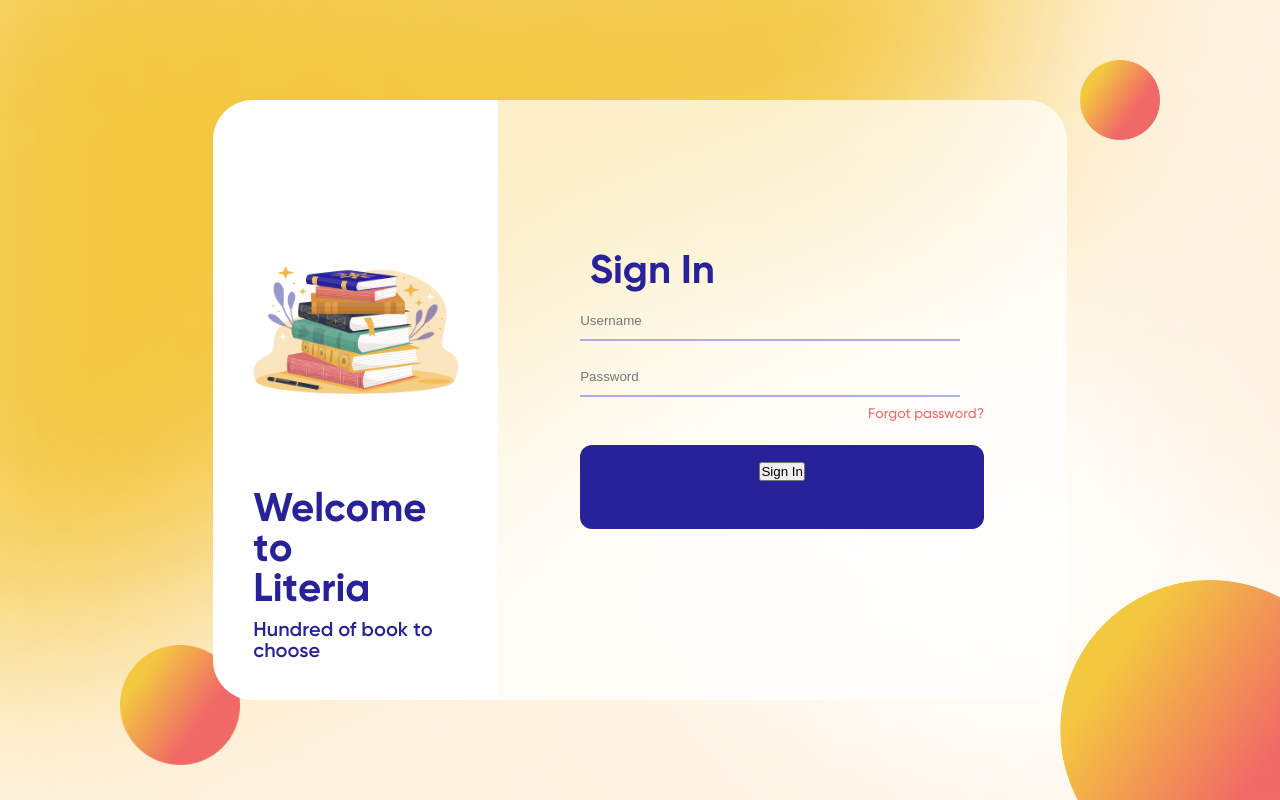
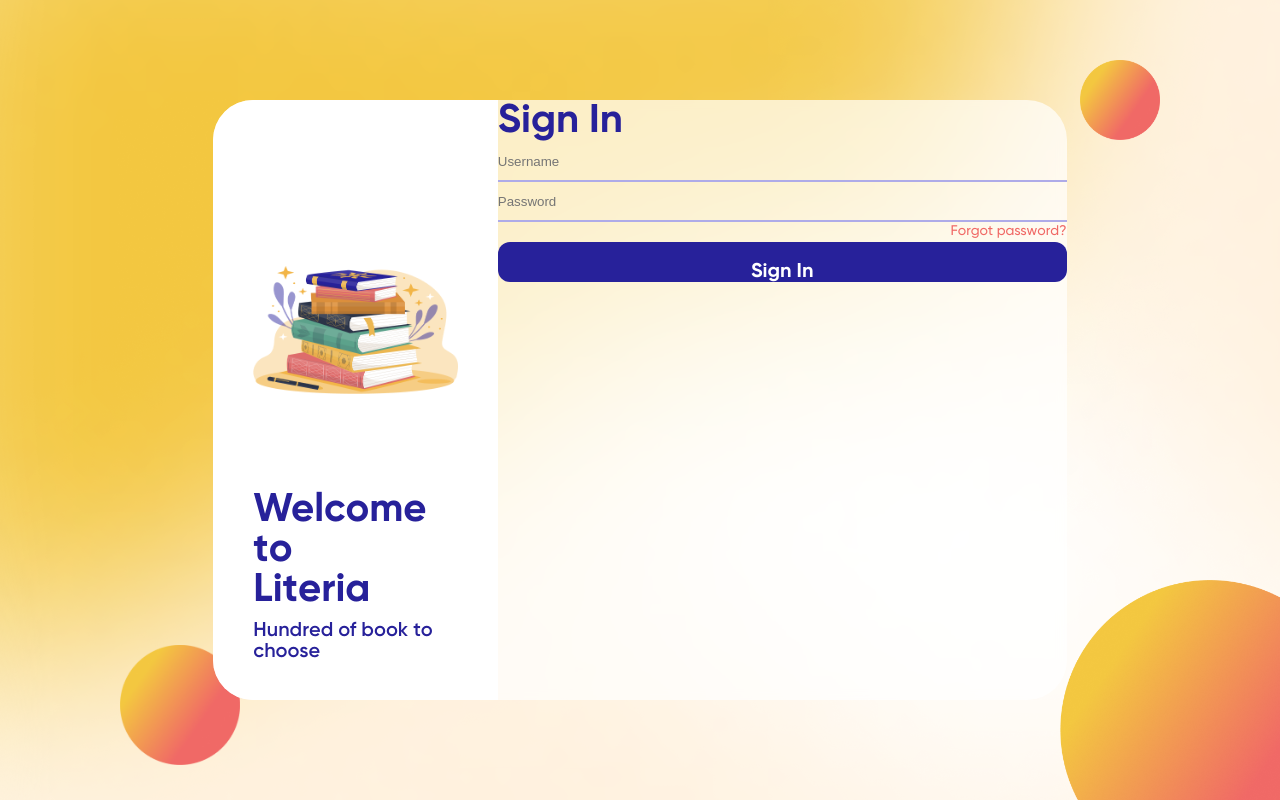
Before and after one commit to lob23/VirtualLibrary2, a Next.js app in the folder app/: page /pages/login in a window 1280 px wide. Built offline with nearby package versions, Linux system fonts and the light colour scheme.

Commit message:
Toast fix

```diff
--- a/app/src/app/globals.css
+++ b/app/src/app/globals.css
@@ -109,10 +109,6 @@
   font-family: Gilroy_sb;
 }
 
-[type='submit']:focus,select:focus
-{
-  background-color: white;
-}
 
 input:focus {
   background-color: transparent;
--- a/app/src/app/pages/login/login_form.js
+++ b/app/src/app/pages/login/login_form.js
@@ -12,6 +12,13 @@ export default function login_form() {
 
   const handleSubmit = async (e) => {
     e.preventDefault();
+
+    if (username == "" || password == "") {
+      toast.error("Please enter username and password !", {
+        position: toast.POSITION.TOP_CENTER,
+        autoClose: 3000
+      });
+    } else {
       console.log("username: ", username);
       console.log("password: ", password);
       const res = await fetch("api/login", {
@@ -30,7 +37,7 @@ export default function login_form() {
 
       // console.log("Userrr: ", user.User_email)
       if (user == null){
-      toast.error("Try Again !", {
+        toast.error("Invalid Email or Password !", {
           position: toast.POSITION.TOP_CENTER,
           autoClose: 3000
         });
@@ -45,6 +52,7 @@ export default function login_form() {
         }
       }
       setNotification("abc");
+    }
   };
 
   return (
@@ -85,15 +93,14 @@ export default function login_form() {
               Hundred of book to choose
             </h3>
           </div>
-          <div className="col-span-2 flex flex-col  justify-center items-center w-auto sc-full ">
-            <h1 className="font-Gilroy_bd text-blue text-[40px] -ml-[260px]">
+          <div className="col-span-2 flex flex-col  justify-center items-center ">
+            <h1 className="w-full h-fit font-Gilroy_bd text-blue text-[40px]">
               Sign In
             </h1>
-            <div className="flex flex-col w-max h-max">
-              <div>
+            <div className="flex flex-col w-full h-full">
                 <form
                   onSubmit={handleSubmit}
-                  className="grid grid-cols-none grid-row-4"
+                  className="flex flex-col w-full h-full"
                 >
                   <input
                     type="text"
@@ -101,7 +108,7 @@ export default function login_form() {
                     value={username}
                     id="username"
                     placeholder="Username"
-                    className="row-span-1 w-[380px] h-[38px] my-2   "
+                    className=" w-full h-[38px]  "
                   />
                   <input
                     type="password"
@@ -109,24 +116,25 @@ export default function login_form() {
                     value={password}
                     id="password"
                     placeholder="Password"
-                    className="row-span-1 w-[380px] h-[38px] my-2 "
+                    className=" w-full h-[38px] "
                   />
-                  <p className="items-end ml-auto font-Gilroy_md text-red text-sm">
+                  <p className="ml-auto font-Gilroy_md text-red text-sm">
                     Forgot password?
                   </p>
-                  <div className="flex flex-row items-center justify-center">
-                   <label className=" w-[380px] h-[60px] my-5 bg-blue p-3 rounded-[12px] border-none text-white text-xl font-Gilroy_bd   items-center justify-center text-center">
+                  <div className="w-full h-[40px] flex flex-wrap items-center justify-center text-center">
+
                     <button
                       type="submit"
+                      className="w-full h-full  bg-blue p-4 rounded-[12px] border-none text-white text-xl font-Gilroy_bd text-center"
                     >
                       Sign In
                     </button>
 
-                  </label>
+
 
                   </div>
                 </form>
-              </div>
+
             </div>
           </div>
         </div>
```
Lines whose indentation alone changed are shown as unchanged.
